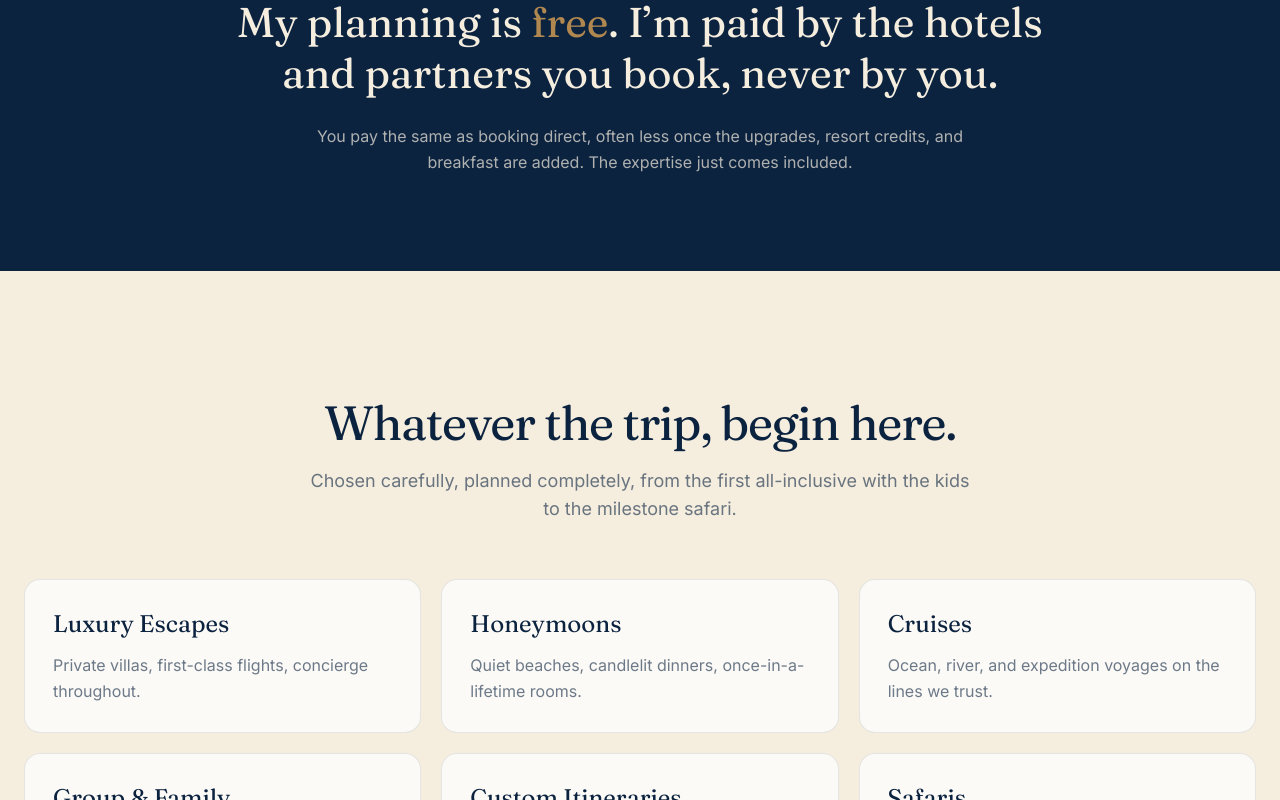
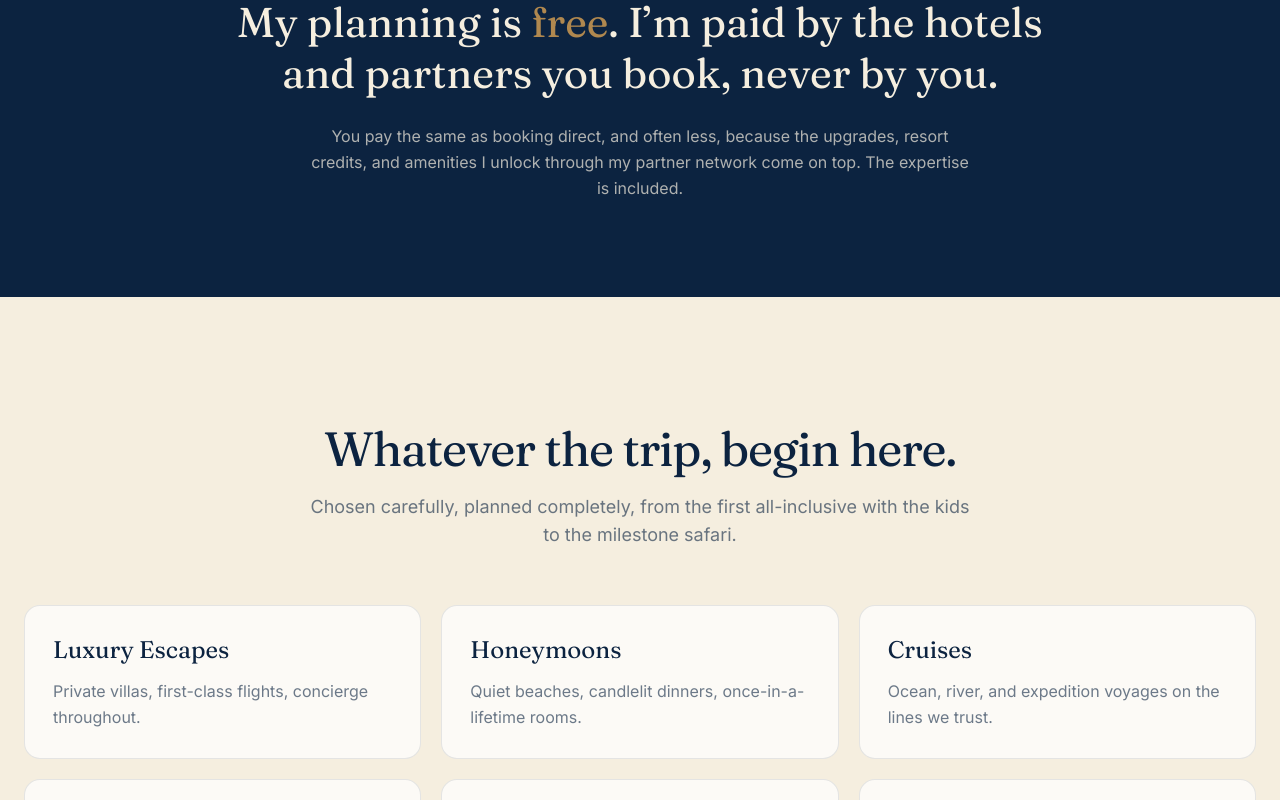
Before and after one commit to TobiasBoscoBrown/chronicle-compass-demo, a Next.js app: page / in a window 1280 px wide. Shown: the part 1560-2360 px from the top of the page. Built offline with nearby package versions, Linux system fonts and the light colour scheme.

Commit message:
Clarify pricing (same as direct, often less via partner perks); disable mobile overscroll reveal under footer + guard horizontal overflow

```diff
--- a/src/app/globals.css
+++ b/src/app/globals.css
@@ -47,3 +47,7 @@ h1, h2, h3, .font-display { font-family: var(--font-display), Georgia, serif; fo
   .cms-input { @apply w-full px-4 py-3 bg-white/80 border border-navy/15 rounded-lg text-navy transition-colors; }
   .cms-input:focus { @apply outline-none border-brass; }
 }
+
+/* Prevent the rubber-band overscroll from showing a strip under the footer on mobile */
+html { overflow-x: hidden; }
+html, body { overscroll-behavior-y: none; }
--- a/src/app/page.tsx
+++ b/src/app/page.tsx
@@ -47,7 +47,7 @@ const trips = [
 ];
 
 const why = [
-  ['It costs you nothing', 'My planning is free. I am paid by the hotels and partners you book, never by you, so the expertise comes included at the same price as booking direct.'],
+  ['It costs you nothing', 'My planning is free, I am paid by the hotels and partners you book, never by you. Through my preferred-partner network you pay the same as booking direct, often less, with upgrades and credits on top.'],
   ['Perks you cannot request yourself', 'Upgrades, breakfast, and resort credits through preferred-partner relationships.'],
   ['Insider access', 'Properties and experiences that book out months ahead, opened up for you.'],
   ['A real human when plans change', 'A flight cancels or a connection misses, and someone who knows you picks up.'],
@@ -151,7 +151,7 @@ export default function Home() {
             My planning is <span className="text-brass">free</span>. I&rsquo;m paid by the hotels and partners you book, never by you.
           </h2>
           <p className="mt-6 text-parchment/70 max-w-2xl mx-auto leading-relaxed">
-            You pay the same as booking direct, often less once the upgrades, resort credits, and breakfast are added. The expertise just comes included.
+            You pay the same as booking direct, and often less, because the upgrades, resort credits, and amenities I unlock through my partner network come on top. The expertise is included.
           </p>
         </div>
       </section>
```
